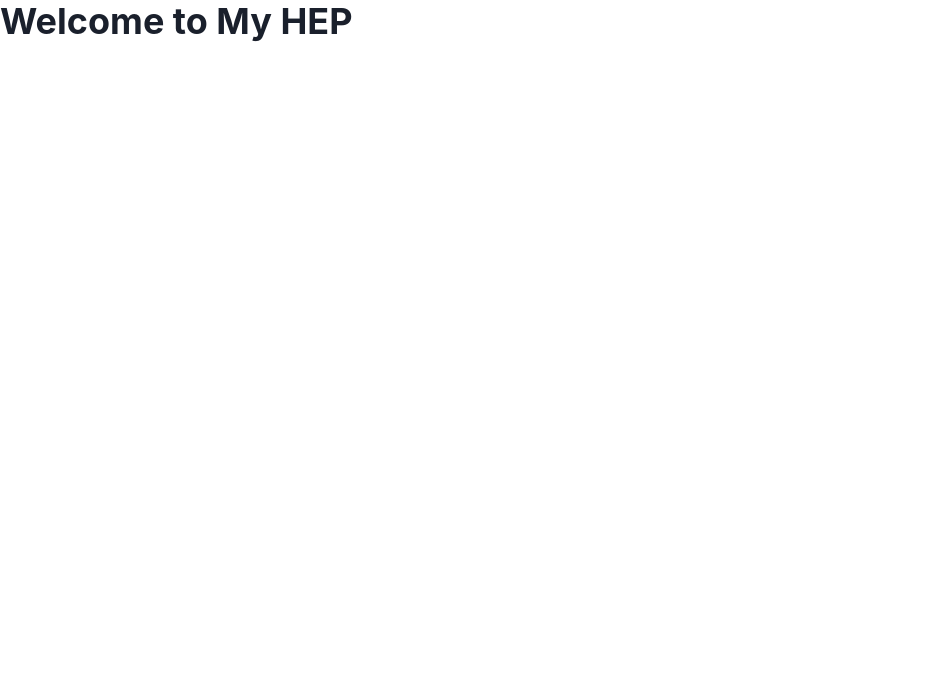
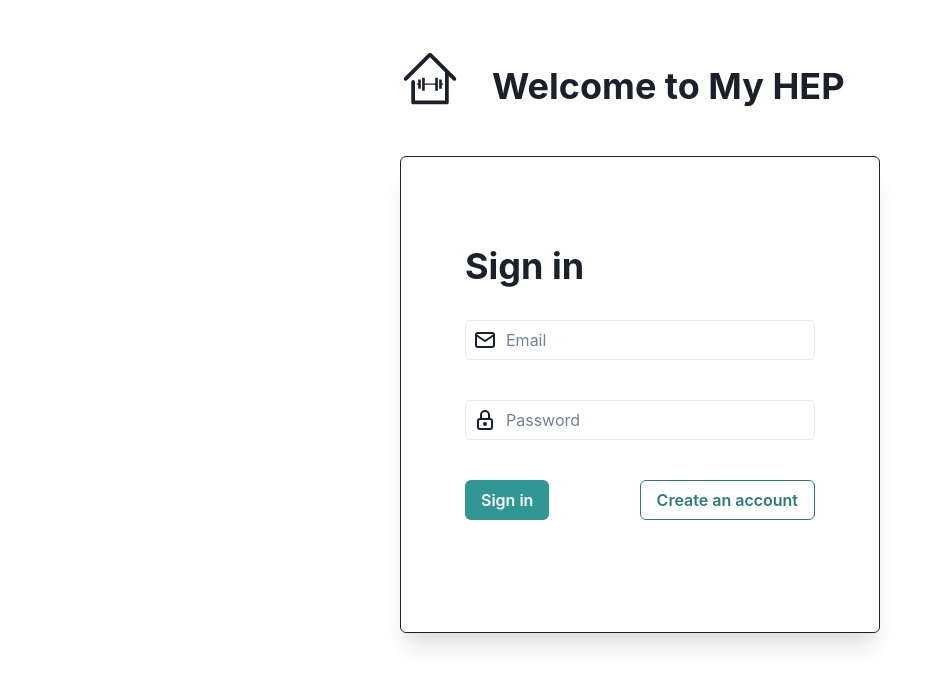
Before and after one commit to My-HEP/frontend, a React (Create React App) app: page / in a window 1280 px wide. Shown: the top 686 px of the page, without its empty margins (0-942 px from the left). Built offline with nearby package versions, Linux system fonts and the light colour scheme; no server answers.

Commit message:
Add firebase create account functionality

```diff
--- a/package.json
+++ b/package.json
@@ -15,6 +15,7 @@
     "@testing-library/react": "^13.3.0",
     "@testing-library/user-event": "^14.4.3",
     "axios": "^0.27.2",
+    "firebase": "^9.9.4",
     "framer-motion": "^6.5.1",
     "react": "^18.2.0",
     "react-dom": "^18.2.0",
--- a/src/App.js
+++ b/src/App.js
@@ -4,15 +4,21 @@ import { ColorModeSwitcher } from './ColorModeSwitcher';
 import { useQuery } from '@tanstack/react-query';
 import axios from 'axios';
 import { Outlet } from 'react-router-dom';
+import { initializeApp } from 'firebase/app';
+import { getAnalytics } from 'firebase/analytics';
+import { firebaseConfig } from './firebase.js';
 
-const fetchBackend = async () => {
-  const { data } = await axios.get('http://localhost:3001');
-  console.log(data);
-  return data;
-};
+// const fetchBackend = async () => {
+//   const { data } = await axios.get('http://localhost:3001');
+//   console.log(data);
+//   return data;
+// };
 
 function App() {
-  const { data } = useQuery(['hep_backend'], fetchBackend);
+  // const { data } = useQuery(['hep_backend'], fetchBackend);
+
+  const app = initializeApp(firebaseConfig);
+  const analytics = getAnalytics(app);
 
   return (
     <ChakraProvider theme={theme}>
--- /dev/null
+++ b/src/authSignupPassword.js
@@ -0,0 +1,13 @@
+import { getAuth, createUserWithEmailAndPassword } from 'firebase/auth';
+
+const createAccount = async (email, password) => {
+  const auth = getAuth();
+  try {
+    const user = await createUserWithEmailAndPassword(auth, email, password);
+  } catch (error) {
+    const errorCode = error.code;
+    const errorMessage = error.message;
+  }
+};
+
+export { createAccount };
--- a/src/index.js
+++ b/src/index.js
@@ -8,7 +8,7 @@ import reportWebVitals from './reportWebVitals';
 import * as serviceWorker from './serviceWorker';
 import { QueryClient, QueryClientProvider } from '@tanstack/react-query';
 import { BrowserRouter, Routes, Route } from 'react-router-dom';
-import Login from './Login.js';
+import Auth from './shared_pages/Auth';
 import TherapistHome from './therapist/pages/TherapistHome';
 import Patients from './therapist/pages/Patients';
 import HEP from './therapist/pages/HEP';
@@ -32,7 +32,7 @@ root.render(
         <BrowserRouter>
           <Routes>
             <Route path="/" element={<App />}>
-              <Route index element={<Login />} />
+              <Route index element={<Auth />} />
               <Route path="therapisthome" element={<TherapistHome />} />
               <Route path="patients" element={<Patients />} />
               <Route path="hep" element={<HEP />} />
--- a/src/shared_pages/Auth.js
+++ b/src/shared_pages/Auth.js
@@ -10,8 +10,13 @@ import {
 } from '@chakra-ui/react';
 import { logoIcon } from '../therapist/sharedComponents/LogoIcon';
 import { IconMail, IconLock } from '@tabler/icons';
+import { useState } from 'react';
+import { createAccount } from '../authSignupPassword';
 
 function Auth() {
+  const [email, setEmail] = useState();
+  const [password, setPassword] = useState();
+
   return (
     <Flex
       direction="column"
@@ -42,12 +47,22 @@ function Auth() {
         <Stack spacing={10} maxWidth="23rem" paddingBottom="3rem">
           <InputGroup>
             <InputLeftElement children={<IconMail />} />
-            <Input type="email" placeholder="Email" />
+            <Input
+              type="email"
+              placeholder="Email"
+              onChange={event => setEmail(event.target.value)}
+              value={email}
+            />
           </InputGroup>
 
           <InputGroup>
             <InputLeftElement children={<IconLock />} />
-            <Input type="password" placeholder="Password" />
+            <Input
+              type="password"
+              placeholder="Password"
+              onChange={event => setPassword(event.target.value)}
+              value={password}
+            />
           </InputGroup>
           <Stack
             direction={['column', 'column', 'row']}
@@ -56,7 +71,11 @@ function Auth() {
             <Button colorScheme="teal" variant="solid">
               Sign in
             </Button>
-            <Button colorScheme="teal" variant="outline">
+            <Button
+              colorScheme="teal"
+              variant="outline"
+              onClick={() => createAccount(email, password)}
+            >
               Create an account
             </Button>
           </Stack>
```
Also changed, not shown: 2 other files (tests, documents, lock files or other folders).
